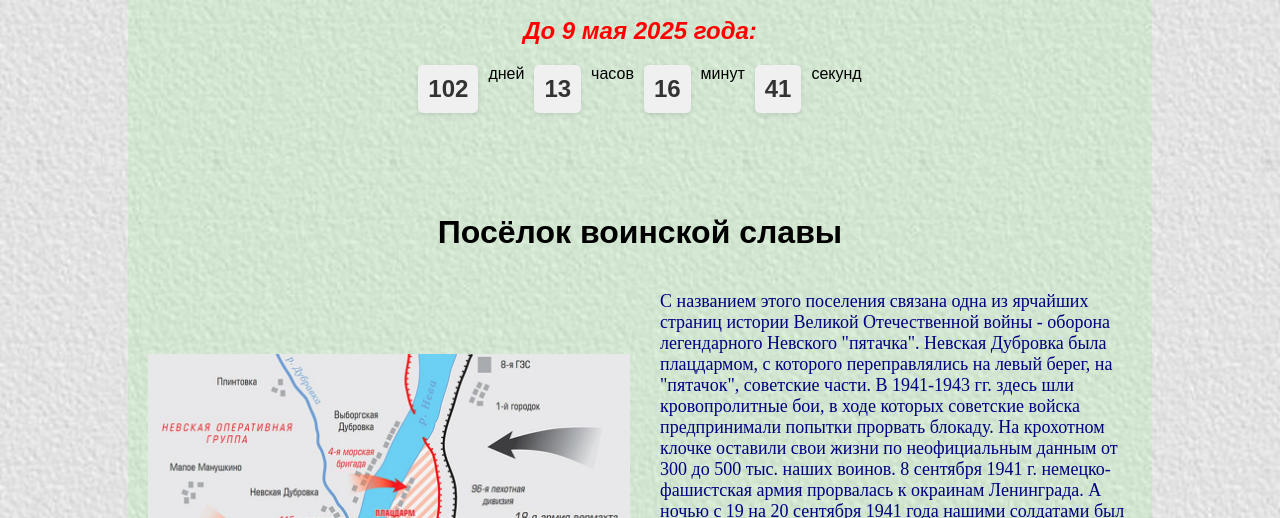
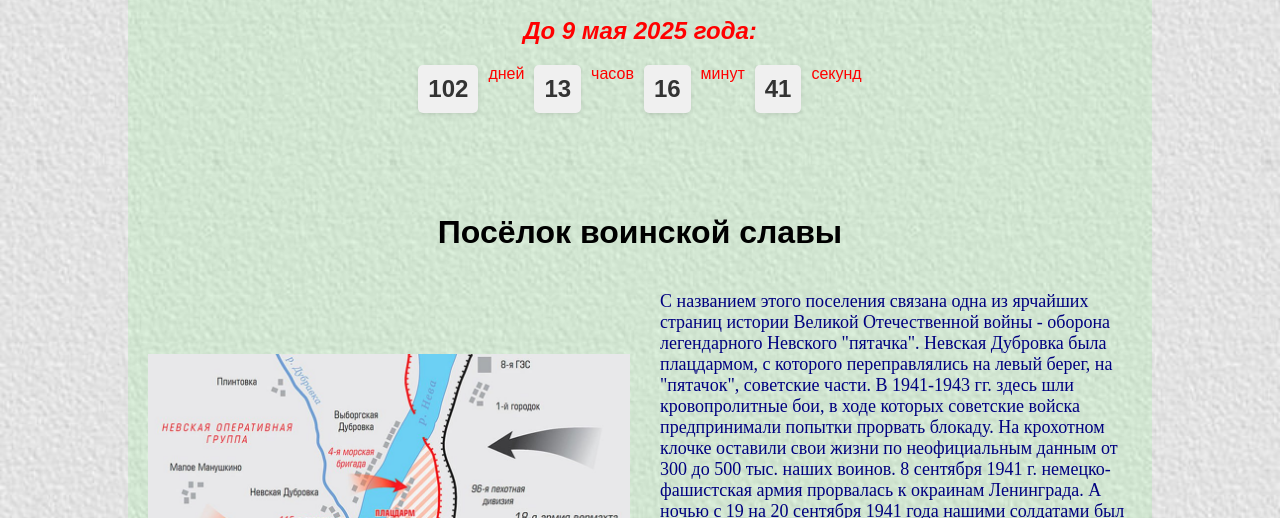
Before and after one commit to nevdubrovka/nevdubrovka, a plain HTML site: page index.html in a window 1280 px wide. Shown: the part 282-800 px from the top of the page. Drawn offline with Linux system fonts and the light colour scheme.

Commit message:
Add files via upload

```diff
--- a/index.html
+++ b/index.html
@@ -41,10 +41,10 @@
      <div id="countdown">
       <h2 class="color">До 9 мая 2025 года:</h2>
       <div id="timer">
-          <span class="color" id="days"></span> дней
-          <span class="color" id="hours"></span> часов
-          <span class="color" id="minutes"></span> минут
-          <span class="color" id="seconds"></span> секунд
+          <span id="days"></span><div class="color"> дней</div>
+          <span id="hours"></span><div class="color">  часов</div>
+          <span id="minutes"></span><div class="color">  минут</div>
+          <span id="seconds"></span><div class="color">  секунд</div>
       </div>
      </header>
 <main class="container">
```
